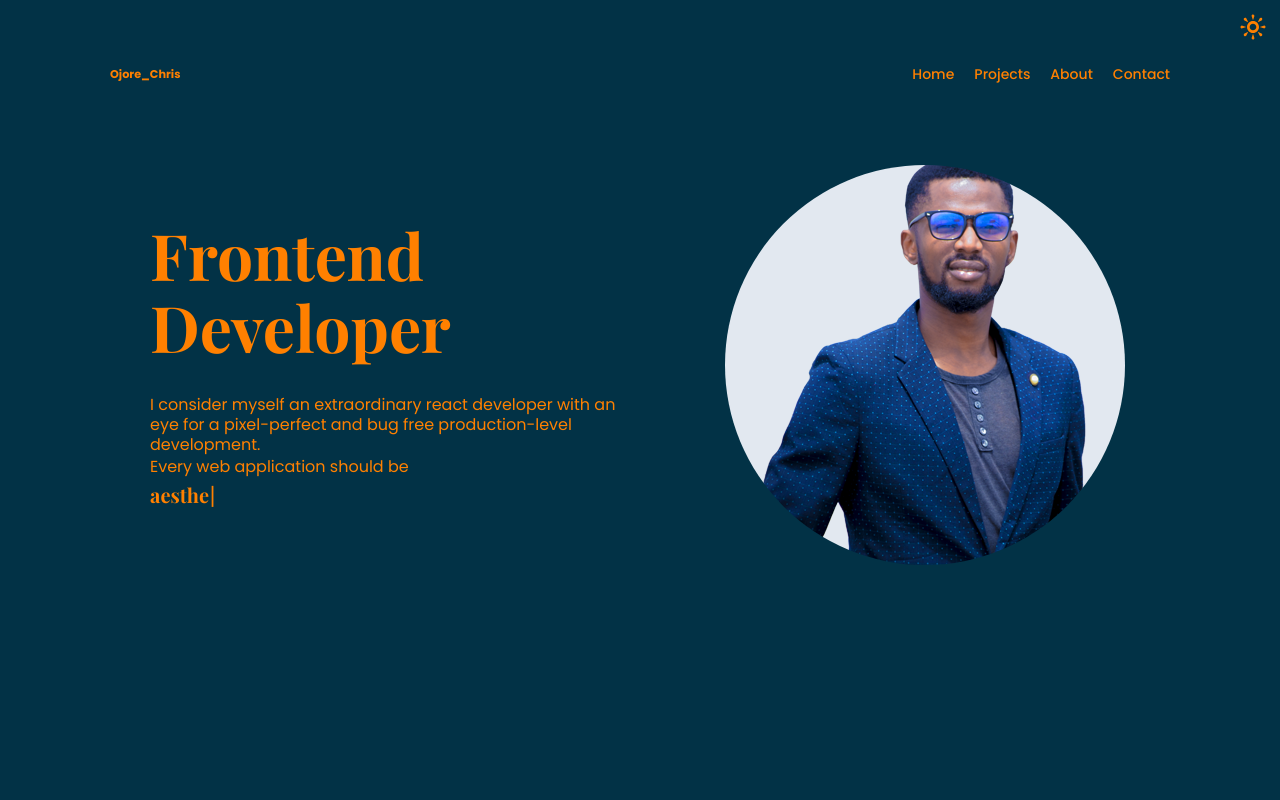
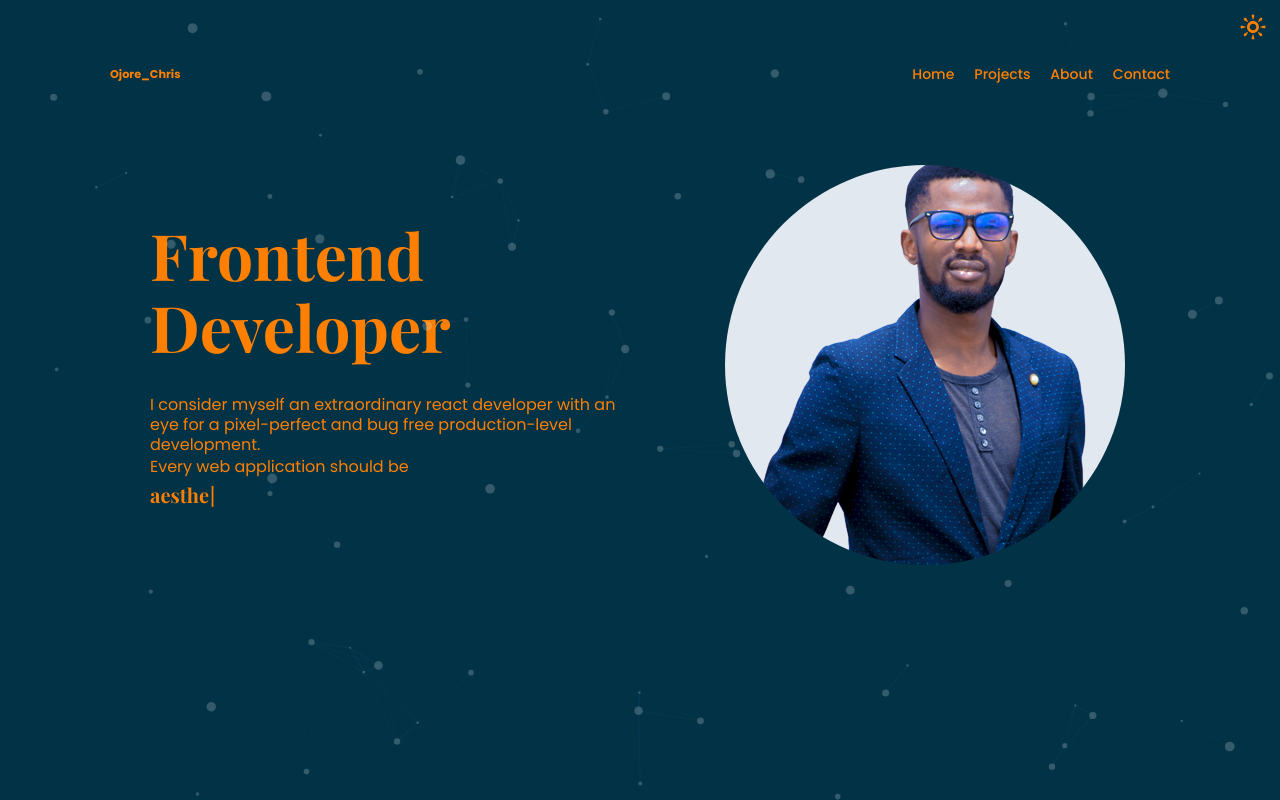
Before and after one commit to creasedigital/crease-portfolio, a React (Vite) app: page / in a window 1280 px wide. Built offline with nearby package versions, Linux system fonts and the light colour scheme; a web font is replaced by a local one.

Commit message:
typing changes

```diff
--- a/src/views/Home/index.tsx
+++ b/src/views/Home/index.tsx
@@ -13,7 +13,7 @@ import CHRISBW from "assets/imgs/creasebw.png";
 import Colors from "constants/Colors";
 
 import { useCallback } from "react";
-import type { Container, Engine } from "tsparticles-engine";
+import type { Container } from "tsparticles-engine";
 import Particles from "react-tsparticles";
 import { loadFull } from "tsparticles";
 
@@ -22,14 +22,12 @@ const Home = () => {
 	const color = useColorModeValue("cDarkGrey", "cBlue");
 	const { colorMode } = useColorMode();
 
-	const particlesInit = useCallback(async (engine: Engine) => {
-		// you can initialize the tsParticles instance (engine) here, adding custom shapes or presets
-		// this loads the tsparticles package bundle, it's the easiest method for getting everything ready
-		// starting from v2 you can add only the features you need reducing the bundle size
-		// await loadFull(engine);
-	}, []);
+	const particlesInit: any = useCallback(
+		async (engine: any) => await loadFull(engine),
+		[],
+	);
 
-	const particlesLoaded = useCallback(
+	const particlesLoaded: any = useCallback(
 		async (container: Container | undefined) => {
 			await console.log("container");
 		},
@@ -40,8 +38,8 @@ const Home = () => {
 		<>
 			<Particles
 				id="tsparticles"
-				init={() => particlesInit}
-				loaded={() => particlesLoaded}
+				init={particlesInit}
+				loaded={particlesLoaded}
 				options={{
 					background: {
 						color: {
```
